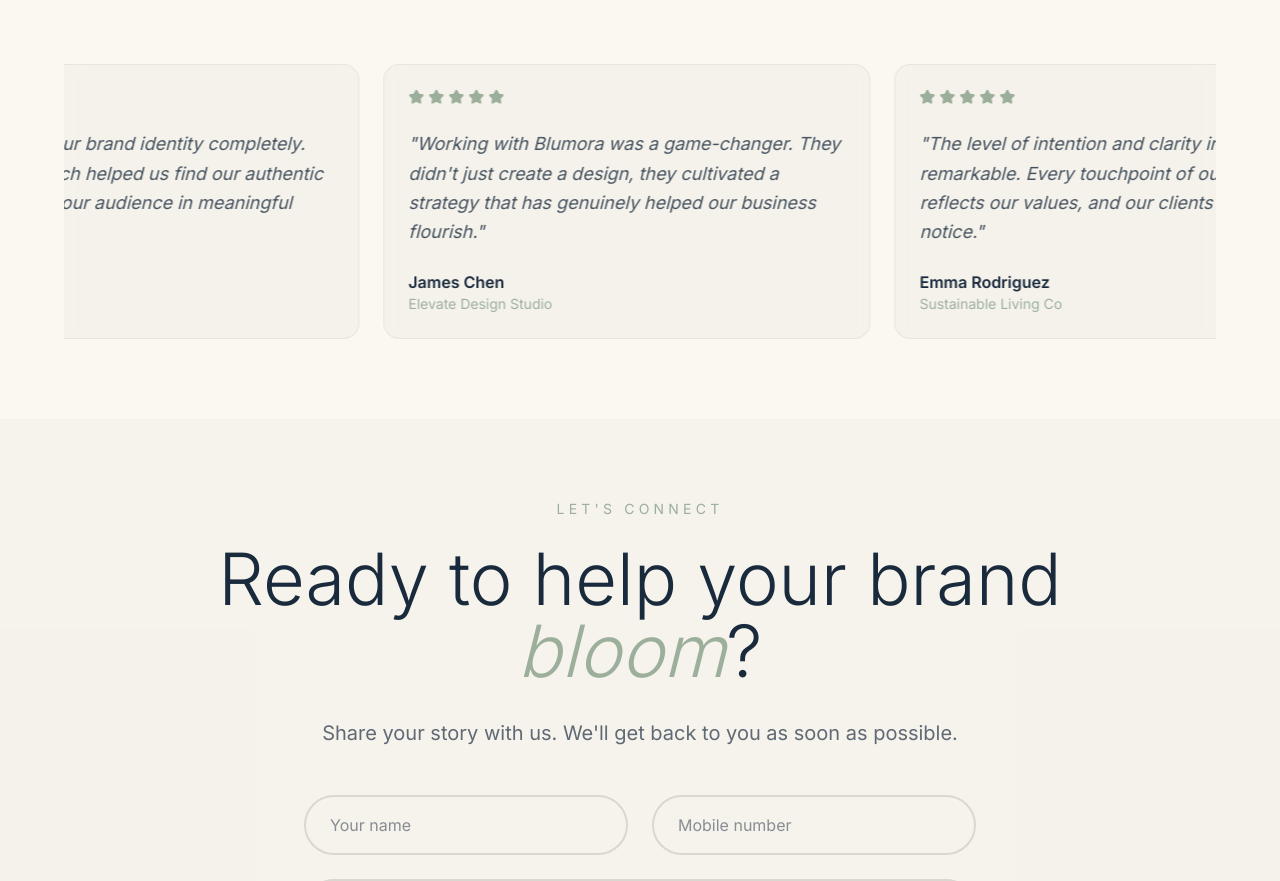
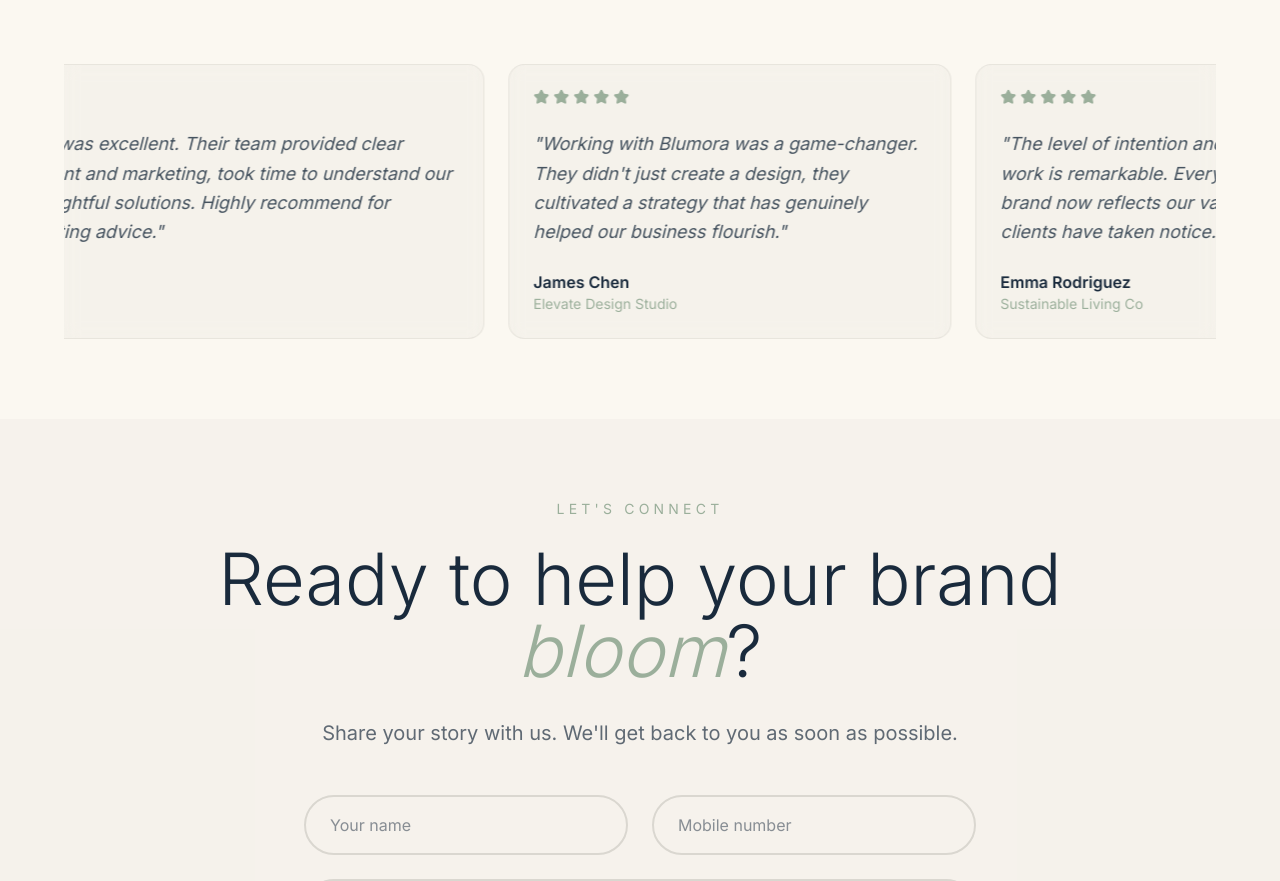
Before and after one commit to Alihamza0767/Blumora, a Next.js app: page / in a window 1280 px wide. Shown: the part 4960-5841 px from the top of the page. Built offline with nearby package versions, Linux system fonts and the light colour scheme.

Commit message:
Adding Reviews

```diff
--- a/components/reviews.tsx
+++ b/components/reviews.tsx
@@ -5,10 +5,10 @@ import { Star } from "lucide-react"
 
 const reviews = [
   {
-    name: "Sarah Mitchell",
-    company: "Bloom & Co",
+    name: "Fawad M Mirza",
+    company: "Musanif PVT Limited",
     rating: 5,
-    text: "Blumora transformed our brand identity completely. Their thoughtful approach helped us find our authentic voice and connect with our audience in meaningful ways.",
+    text: "Working with Blumora was excellent. Their team provided clear guidance on management and marketing, took time to understand our vision, and offered thoughtful solutions. Highly recommend for practical, honest marketing advice.",
   },
   {
     name: "James Chen",
```
